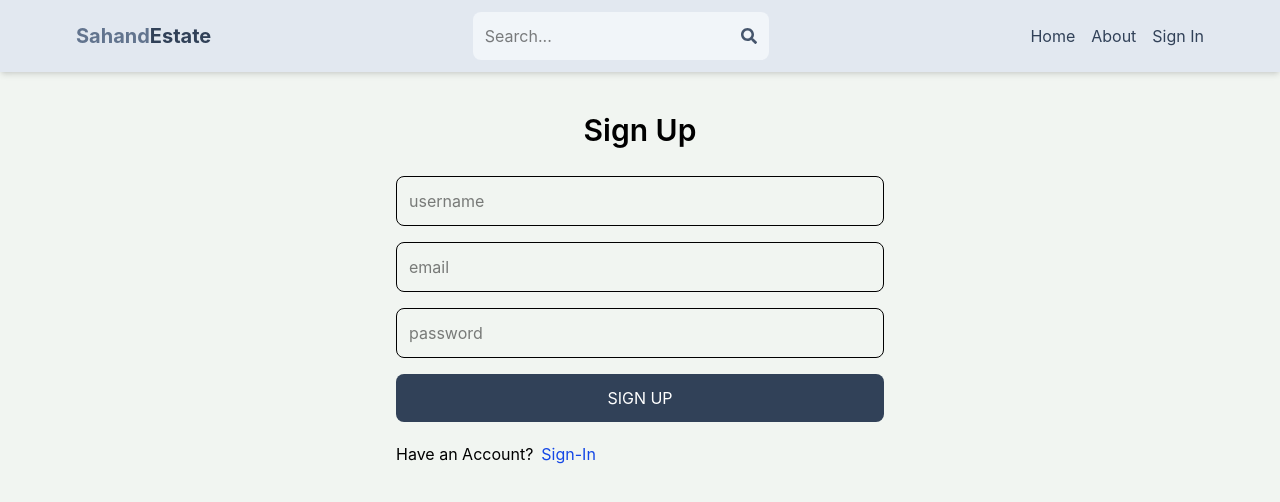
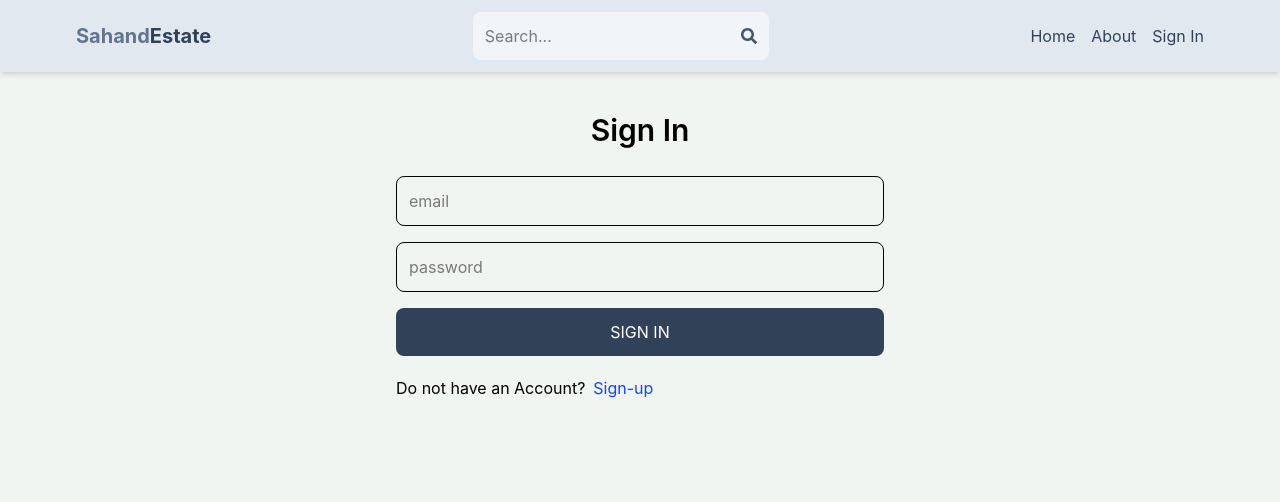
Before and after one commit to habibtariq513/MERN-Real-Estate-Project, a React (Vite) app in the folder client/: page /sign-in in a window 1280 px wide. Shown: the top 502 px of the page. Built offline with nearby package versions, Linux system fonts and the light colour scheme.

Commit message:
fix: correct component name and API endpoint for SignIn functionality; update form labels and navigation links

```diff
--- a/client/src/assets/pages/SignIn.jsx
+++ b/client/src/assets/pages/SignIn.jsx
@@ -1,7 +1,7 @@
 import { useState } from 'react';
 import { Link, useNavigate } from 'react-router-dom';
 
-export default function SignUp() {
+export default function SignIn() {
   const [formData, setFormData] = useState({});
   const [error, setError] = useState(null);
   const [loading, setLoading] = useState(false);
@@ -18,7 +18,7 @@ export default function SignUp() {
     e.preventDefault();
     try {
       setLoading(true);
-      const res = await fetch('/api/auth/signup', {
+      const res = await fetch('/api/auth/signin', {
         method: 'POST',
         headers: {
           'Content-Type': 'application/json',
@@ -34,7 +34,7 @@ export default function SignUp() {
       setLoading(false);
       console.log(data);
       setError(null);
-      navigate('/sign-in');
+      navigate('/');
     }
     catch (error) {
       setLoading(false);
@@ -46,24 +46,23 @@ export default function SignUp() {
   return (
     <div className="p-3 max-w-lg mx-auto">
 
-      <h1 className="text-3xl text-center font-semibold my-7">Sign Up</h1>
+      <h1 className="text-3xl text-center font-semibold my-7">Sign In</h1>
 
       <form onSubmit={handleSubmit} className="flex flex-col gap-4">
 
-        <input type="text" placeholder="username" className="border p-3 rounded-lg" id="username" onChange={handleChange} />
         <input type="email" placeholder="email" className="border p-3 rounded-lg" id="email" onChange={handleChange} />
         <input type="password" placeholder="password" className="border p-3 rounded-lg" id="password" onChange={handleChange} />
 
         <button disabled={loading} className="bg-slate-700 text-white uppercase p-3 rounded-lg hover:opacity-95 disabled:opacity-80">
-          {loading ? 'Loading...' : 'Sign Up'}
+          {loading ? 'Loading...' : 'Sign In'}
         </button>
 
       </form>
 
       <div className='flex gap-2 mt-5'>
-        <p>Have an Account?</p>
-        <Link to={'/sign-in'}>
-          <span className='text-blue-700'>Sign-In</span>
+        <p>Do not have an Account?</p>
+        <Link to={'/sign-up'}>
+          <span className='text-blue-700'>Sign-up</span>
         </Link>
 
         {/* -------- For Error -------- */}
```
